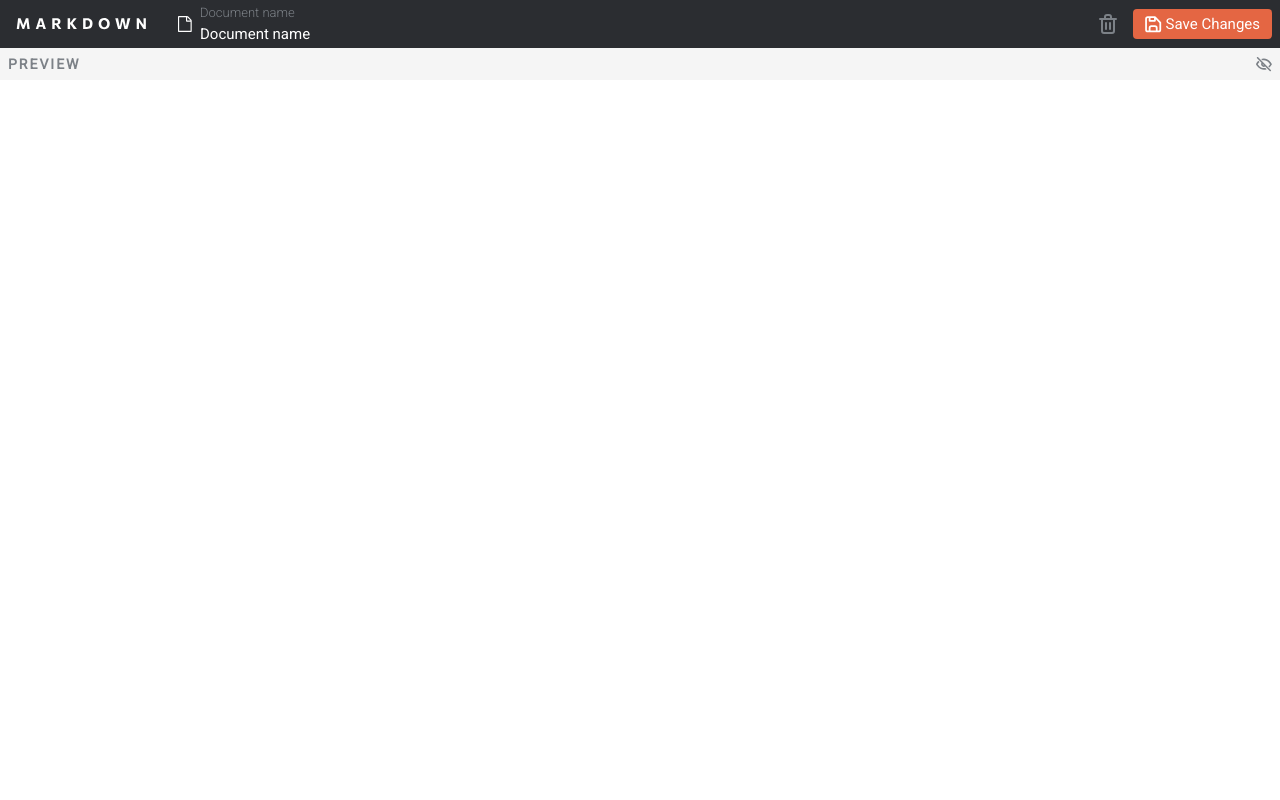
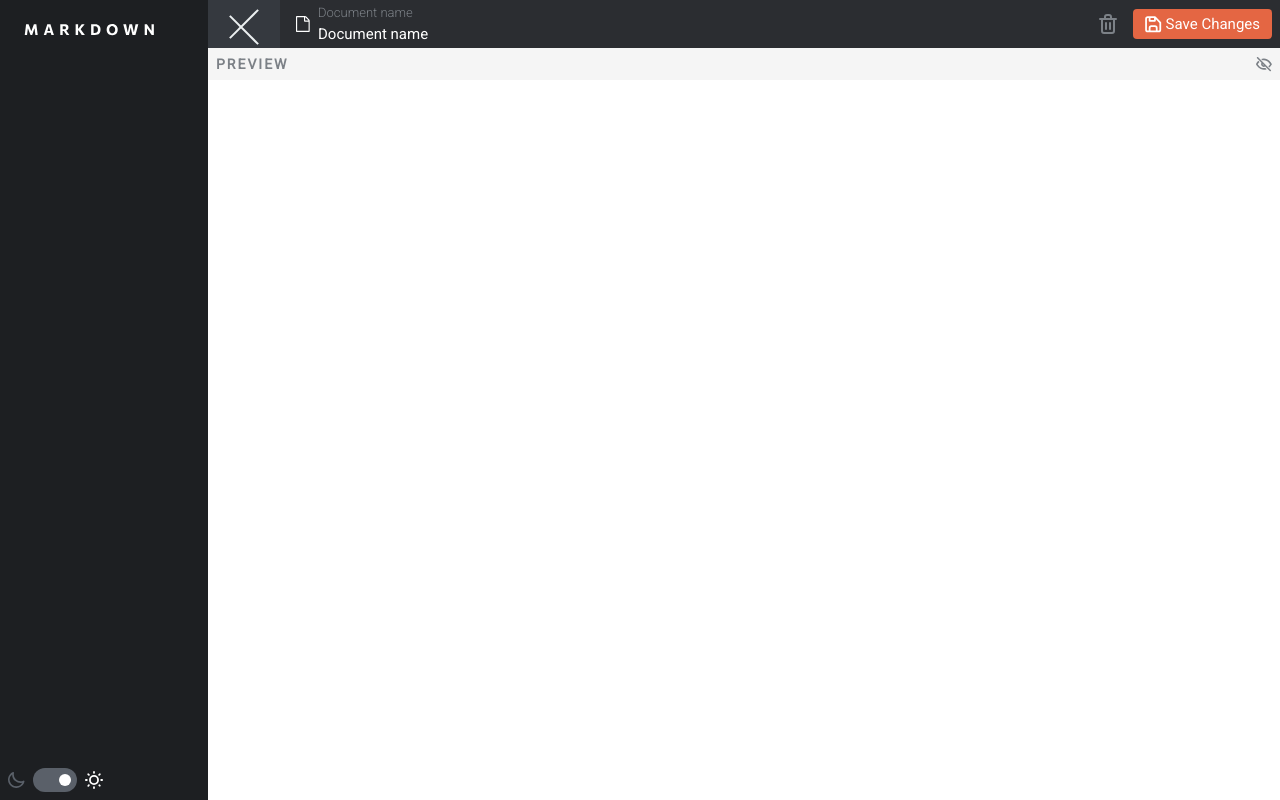
Before and after one commit to kielonl/markdown-editor, a React (Vite) app: page / in a window 1280 px wide. Built offline with nearby package versions, Linux system fonts and the light colour scheme.

Commit message:
added sidebar

```diff
--- a/src/App.tsx
+++ b/src/App.tsx
@@ -1,15 +1,28 @@
+import { useState } from "react";
 import MainBoard from "./components/MainBoard/MainBoard";
+import Sidebar from "./components/Sidebar/Sidebar";
 import UpperBar from "./components/Upperbar/UpperBar";
 import MarkdownContextProvider from "./contexts/MarkdownContextProvider";
 import ThemeContextProvider from "./contexts/ThemeContextProvider";
 
 const App = () => {
+  const [showSidebar, setShowSidebar] = useState<boolean>(true);
   return (
     <ThemeContextProvider>
       <MarkdownContextProvider>
         <div className="h-full w-full dark:bg-dark-1000">
-          <UpperBar />
-          <MainBoard />
+          <Sidebar className={`${!showSidebar && "-ml-52"}`} />
+          <div
+            className={`${
+              showSidebar && "ml-52"
+            } transition-margin-left duration-500`}
+          >
+            <UpperBar
+              toggleSidebar={() => setShowSidebar(!showSidebar)}
+              showSidebar={showSidebar}
+            />
+            <MainBoard />
+          </div>
         </div>
       </MarkdownContextProvider>
     </ThemeContextProvider>
--- /dev/null
+++ b/src/components/Sidebar/Sidebar.tsx
@@ -0,0 +1,28 @@
+import { twMerge } from "tailwind-merge";
+import Icon from "../Icon";
+import ThemeToggler from "../ThemeToggler";
+
+interface SidebarProps {
+  className?: string;
+}
+
+const Sidebar: React.FC<SidebarProps> = ({ className }) => {
+  return (
+    <>
+      <div
+        className={twMerge(
+          "h-full w-52 fixed top-0 left-0 overflow-x-hidden right-[25px] transition-[margin-left] duration-500 bg-dark-900 text-white",
+          className
+        )}
+      >
+        <div className="flex flex-col h-full">
+          <Icon.Logo className="m-6" />
+          <div className="flex-1"></div>
+          <ThemeToggler />
+        </div>
+      </div>
+    </>
+  );
+};
+
+export default Sidebar;
--- /dev/null
+++ b/src/components/Sidebar/SidebarIcon.css
@@ -0,0 +1,34 @@
+.hamburger {
+  height: 100%;
+  padding-top: 0.5rem;
+  cursor: pointer;
+}
+
+.hamburger .line {
+  width: 40px;
+  height: 2px;
+  background-color: #ecf0f1;
+  display: block;
+  margin: 8px auto;
+  -webkit-transition: all 0.3s ease-in-out;
+  -o-transition: all 0.3s ease-in-out;
+  transition: all 0.3s ease-in-out;
+}
+
+#hamburger-1.active .line:nth-child(2) {
+  opacity: 0;
+}
+
+#hamburger-1.active .line:nth-child(1) {
+  -webkit-transform: translateY(13px) rotate(45deg);
+  -ms-transform: translateY(13px) rotate(45deg);
+  -o-transform: translateY(13px) rotate(45deg);
+  transform: translateY(13px) rotate(45deg);
+}
+
+#hamburger-1.active .line:nth-child(3) {
+  -webkit-transform: translateY(-13px) rotate(-45deg);
+  -ms-transform: translateY(-13px) rotate(-45deg);
+  -o-transform: translateY(-13px) rotate(-45deg);
+  transform: translateY(-13px) rotate(-45deg);
+}
--- /dev/null
+++ b/src/components/Sidebar/SidebarIcon.tsx
@@ -0,0 +1,30 @@
+import { twMerge } from "tailwind-merge";
+import "./SidebarIcon.css";
+
+interface SidebarIconProps {
+  className?: string;
+  onClick?: () => void;
+  active: boolean;
+}
+
+const SidebarIcon: React.FC<SidebarIconProps> = ({
+  className,
+  onClick,
+  active,
+}) => {
+  return (
+    <>
+      <div
+        onClick={() => onClick && onClick()}
+        className={twMerge("hamburger", className, active && "active")}
+        id="hamburger-1"
+      >
+        <span className="line"></span>
+        <span className="line"></span>
+        <span className="line"></span>
+      </div>
+    </>
+  );
+};
+
+export default SidebarIcon;
--- a/src/components/ThemeToggler.tsx
+++ b/src/components/ThemeToggler.tsx
@@ -6,7 +6,7 @@ const ThemeToggler = () => {
   const { theme, toggleTheme } = useContext(ThemeContext);
 
   return (
-    <>
+    <div className="flex flex-row  items-center gap-2 m-2">
       <Icon.DarkMode color={`${theme === "dark" ? "white" : ""}`} />
       <label className="relative inline-flex items-center cursor-pointer">
         <input
@@ -18,7 +18,7 @@ const ThemeToggler = () => {
         <div className="w-11 h-6 bg-dark-600 peer-focus:outline-none peer-focus:ring-4 peer-focus:ring-blue-300 rounded-full peer peer-checked:after:translate-x-[21px]  after:content-[''] after:absolute after:top-[5.5px] after:left-[5px] after:bg-dark-100 after:border-gray-300 after:rounded-full after:h-3 after:w-3 after:transition-all"></div>
       </label>
       <Icon.LightMode color={`${theme === "light" ? "white" : ""}`} />
-    </>
+    </div>
   );
 };
 
--- a/src/components/Upperbar/UpperBar.tsx
+++ b/src/components/Upperbar/UpperBar.tsx
@@ -2,22 +2,24 @@ import Button from "../Button";
 import EditDocName from "./EditDocName";
 import Icon from "../Icon";
 import Typography from "../Typography";
-import { twMerge } from "tailwind-merge";
-import ThemeToggler from "../ThemeToggler";
+import SidebarIcon from "../Sidebar/SidebarIcon";
 
 interface UpperBarProps {
-  className?: string;
+  toggleSidebar: () => void;
+  showSidebar: boolean;
 }
 
-const UpperBar: React.FC<UpperBarProps> = ({ className }) => {
+const UpperBar: React.FC<UpperBarProps> = ({ toggleSidebar, showSidebar }) => {
   return (
-    <div
-      className={twMerge(
-        "w-full h-[6vh] bg-dark-800 flex flex-row items-center gap-2",
-        className
-      )}
-    >
-      <Icon.Logo className="mx-4 hidden sm:block" />
+    <div className="w-full h-[6vh] bg-dark-800 flex flex-row items-center gap-2">
+      <SidebarIcon
+        className="px-4 bg-dark-700"
+        onClick={toggleSidebar}
+        active={showSidebar}
+      />
+      <Icon.Logo
+        className={`mx-4 hidden sm:block ${showSidebar && "sm:hidden"}`}
+      />
       <EditDocName />
       <div className="flex-1"></div>
       <Icon.Delete />
```
